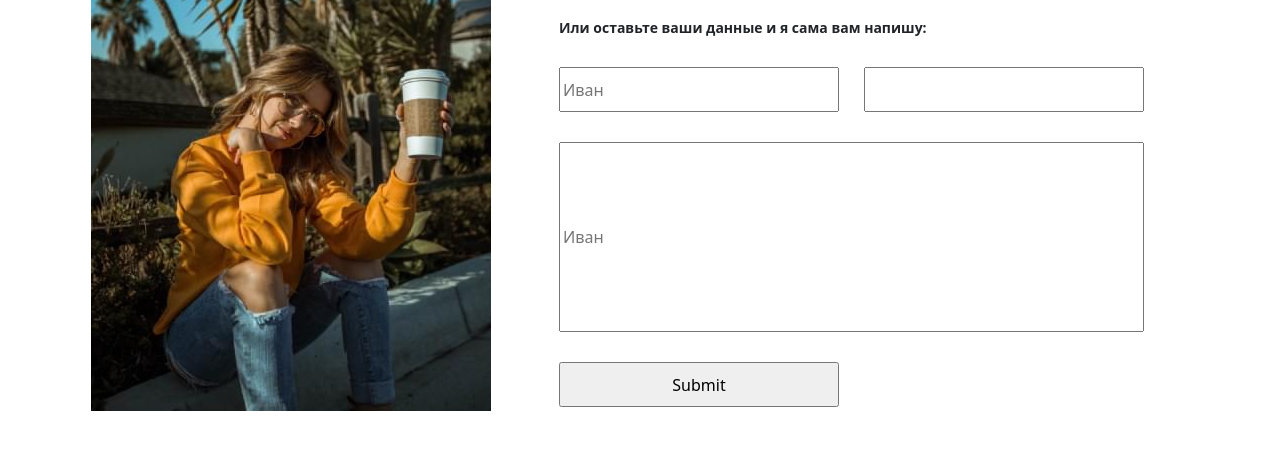
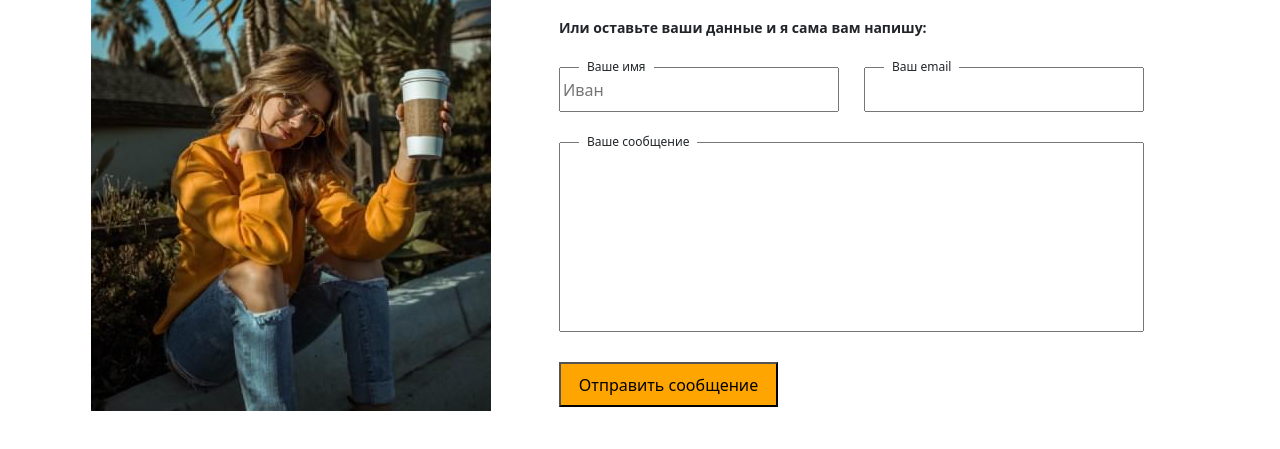
Before and after one commit to OlegGolovanov/portfolio, a plain HTML site: page src/index.html in a window 1280 px wide. Shown: the part 4745-5194 px from the top of the page. Drawn offline with nearby package versions, Linux system fonts and the light colour scheme; files that its build step writes are made by us from their sources.

Commit message:
26.10.2021

```diff
--- a/src/index.html
+++ b/src/index.html
@@ -486,10 +486,19 @@
                         <h3 class="social-link_contacts-dsc">Или оставьте ваши данные и я сама вам напишу:</h3>
                     </div>
                     <form class="contacts__form" action="#">
-                        <input class="contacts__name" name="name" placeholder="Иван" type="text">
-                        <input class="contacts__email" name="email" type="email">
-                        <input class="contacts__text" name="text" placeholder="Иван" type="text">
-                        <input class="contacts__btn" type="submit" placeholder="">
+                        <div class="contacts__name">
+                            <label for="contacts__name">Ваше имя</label>
+                            <input id="contacts__name" name="name" placeholder="Иван" type="text">
+                        </div>
+                        <div class="contacts__email">
+                            <label for="contacts__email">Ваш email</label>
+                            <input id="contacts__email" name="email" type="email">
+                        </div>
+                        <div class="contacts__text">
+                            <label for="contacts__text">Ваше сообщение</label>
+                            <input id="contacts__text" name="text" type="text">
+                        </div>
+                        <input id="contacts__btn" type="submit" value="Отправить сообщение">
                     </form>
                 </div>
             </div>
--- a/src/sass/blocks/_contacts.sass
+++ b/src/sass/blocks/_contacts.sass
@@ -13,21 +13,25 @@
         grid-template-columns: repeat(2, 280px)
         row-gap: 30px
         column-gap: 25px
-    &__name
-        width: 100%
-    &__email
-        width: 100%
+        div
+            position: relative
+        label
+            position: absolute
+            z-index: 1
+            background-color: #FFFFFF
+            padding: 0 8px 0 8px
+            height: 18px
+            font-weight: 500
+            font-size: 12px
+            line-height: 18px
+            top: -9px
+            left: 20px
+        input
+            height: 100%
+            width: 100%
     &__text
         grid-column: 1/3
-
-//         &__title-h2
-
-//         &__title-h3
-
-//         &__title-h3-dsc
-
-// .social-link
-
-//     &_menu
-
-//     &_dsc
+#contacts__btn
+        width: 219px
+        height: 45px
+        background: #FFA501
```
Also changed, not shown: dist/index.html (+1 -1 lines), dist/css/style.min.css.
